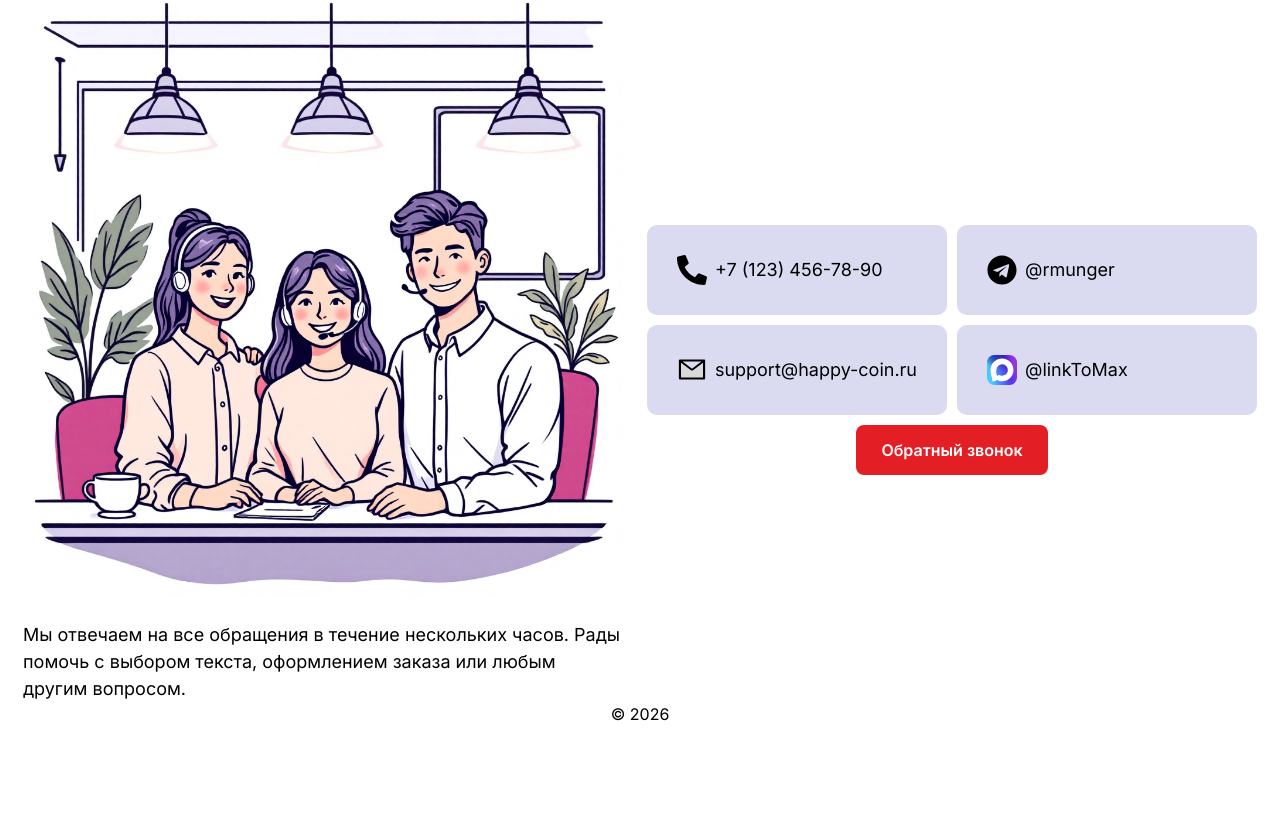
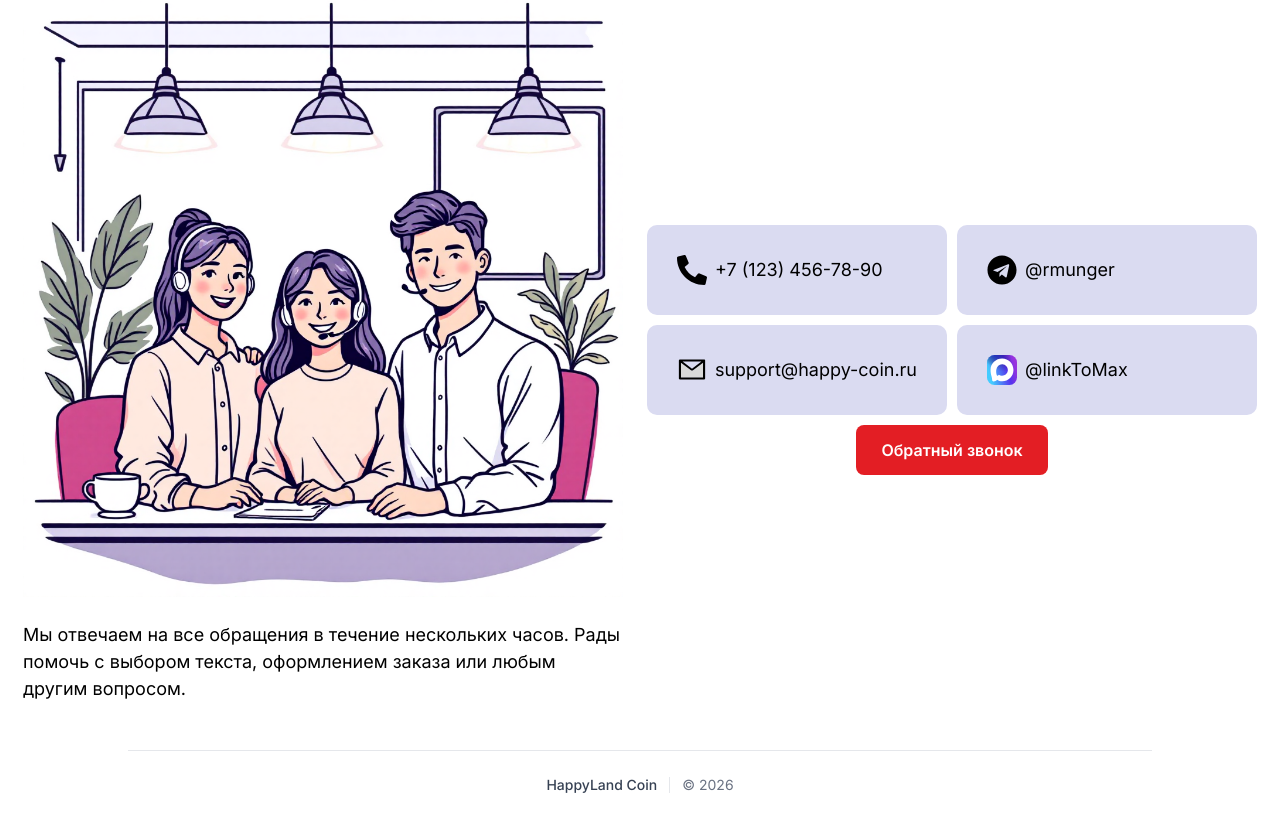
Before and after one commit to PapersNotIncluded/happyland-coin, a Vue app: page / in a window 1280 px wide. Shown: the part 4472-5291 px from the top of the page. Before the commit the page ends 5198 px from the top, so only its background shows below. Built offline with nearby package versions, Linux system fonts and the light colour scheme.

Commit message:
Добавил футер

```diff
--- a/src/widgets/constructor-screen/ui/ConstructorScreen.vue
+++ b/src/widgets/constructor-screen/ui/ConstructorScreen.vue
@@ -109,6 +109,7 @@ const svgCurrentDate = `${currentDate.getDate()}.${month}.${currentDate.getFullY
         </svg>
       </div>
     </div>
+
   </div>
 </template>
 
--- a/src/widgets/footer/ui/HappyCoinFooter.vue
+++ b/src/widgets/footer/ui/HappyCoinFooter.vue
@@ -1,11 +1,18 @@
 <script setup lang="ts">
 const currentYear = new Date().getFullYear()
-const copyrightPeriod = `2026 ${currentYear === 2026 ? '' : '- ' + currentYear}`
+const copyrightPeriod = currentYear === 2026 ? '2026' : `2026–${currentYear}`
 </script>
 
 <template>
-  <footer class="mx-auto my-0 w-fit">
-    <p>&#169; {{ copyrightPeriod }}</p>
+  <footer
+    class="mx-auto mt-12 flex w-full max-w-5xl items-center justify-center gap-3 border-t border-gray-200 px-4 py-6 text-sm text-gray-500"
+  >
+    <span class="font-medium text-gray-700">HappyLand Coin</span>
+    <span
+      class="h-4 w-px bg-gray-200"
+      aria-hidden="true"
+    ></span>
+    <span>© {{ copyrightPeriod }}</span>
   </footer>
 </template>
 
```
